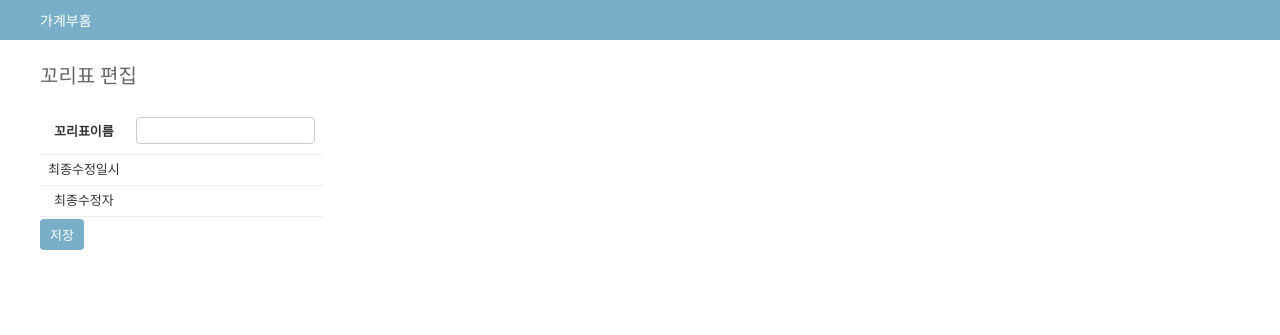
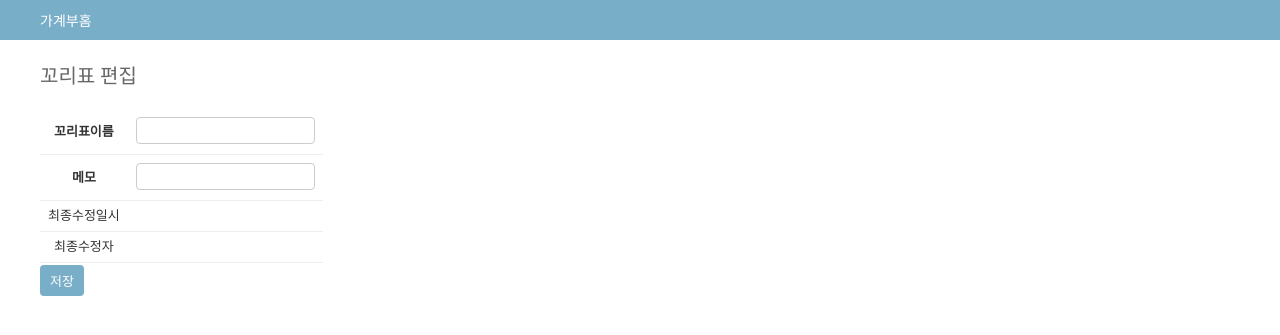
Before and after one commit to karimoons/moonkoo, a Django app: page /housekeeping-book/tag/create/ in a window 1280 px wide. Shown: the part 55-390 px from the top of the page. Run offline with Django 3.2, Linux system fonts and the light colour scheme; the visitor is signed in with stand-in values (Sample User, id 1).

Commit message:
꼬리표에 메모 추가

```diff
--- a/housekeeping_book/forms/tag.py
+++ b/housekeeping_book/forms/tag.py
@@ -4,4 +4,4 @@ from ..models import Tag
 class TagForm(forms.ModelForm):
     class Meta:
         model = Tag
-        fields = ['name', ]
+        fields = ['name', 'memo', ]
--- a/housekeeping_book/models.py
+++ b/housekeeping_book/models.py
@@ -64,6 +64,7 @@ class Slit(models.Model):
 class Tag(models.Model):
     family = models.ForeignKey(Family, on_delete=models.CASCADE, verbose_name='가족')
     name = models.CharField(max_length=30, verbose_name='꼬리표')
+    memo = models.CharField(max_length=50, verbose_name='메모')
 
     modified_date = models.DateTimeField(auto_now=True, editable=False, null=True, verbose_name='최종수정일시')
     modified_user = models.ForeignKey(User, on_delete=models.SET_NULL, null=True, verbose_name='최종수정자')
--- a/housekeeping_book/templates/housekeeping_book/tag/tag_list.html
+++ b/housekeeping_book/templates/housekeeping_book/tag/tag_list.html
@@ -9,10 +9,12 @@
     <table>
         <tr>
             <th>꼬리표이름</th>
+            <th>메모</th>
         </tr>
         {% for tag in object_list %}
             <tr>
                 <td><a href="{% url 'housekeeping_book:update_tag' tag.id %}">{{ tag.name }}</a></td>
+                <td>{{ tag.memo }}</td>
             </tr>
         {% endfor %}
     </table>
--- a/housekeeping_book/templates/housekeeping_book/tag/update_tag.html
+++ b/housekeeping_book/templates/housekeeping_book/tag/update_tag.html
@@ -9,6 +9,10 @@
             <tr>
                 <th>꼬리표이름</th>
                 <td>{{ form.name }}</td>
+            </tr>
+            <tr>
+                <th>메모</th>
+                <td>{{ form.memo }}</td>
             </tr>
             <tr>
                 <td>최종수정일시</td>
--- a/housekeeping_book/templates/housekeeping_book/transaction/transaction_summary.html
+++ b/housekeeping_book/templates/housekeeping_book/transaction/transaction_summary.html
@@ -21,6 +21,7 @@
     <table>
         <tr>
             <th>꼬리표</th>
+            <th>메모</th>
             <th>이월</th>
             <th>증감</th>
             <th>잔액</th>
@@ -28,13 +29,14 @@
         {% for index, item in summary.iterrows %}
             <tr>
                 <td><a href="{% url 'housekeeping_book:transaction_list' url_parameter.code %}?start_date={{ url_parameter.start_date }}&end_date={{ url_parameter.end_date }}&tag={{ item.tag_name }}">{{ item.tag_name }}</a></td>
+                <td><a href="{% url 'housekeeping_book:update_tag' item.tag_id %}">{{ item.memo }}</a></td>
                 <td class="align-right{% if item.init_balance >= 0 %}{% else %} negative-number{% endif %}">{{ item.init_balance|intcomma }}</td>
                 <td class="align-right{% if item.amount >= 0 %}{% else %} negative-number{% endif %}">{{ item.amount|intcomma }}</td>
                 <td class="align-right{% if item.balance >= 0 %}{% else %} negative-number{% endif %}">{{ item.balance|intcomma }}</td>
             </tr>
         {% endfor %}
         <tr>
-            <td>합계</td>
+            <td colspan="2">합계</td>
             <td class="align-right{% if total.init_balance >= 0 %}{% else %} negative-number{% endif %}">{{ total.init_balance|intcomma }}</td>
             <td class="align-right{% if total.amount >= 0 %}{% else %} negative-number{% endif %}">{{ total.amount|intcomma }}</td>
             <td class="align-right{% if total.balance >= 0 %}{% else %} negative-number{% endif %}">{{ total.balance|intcomma }}</td>
```
